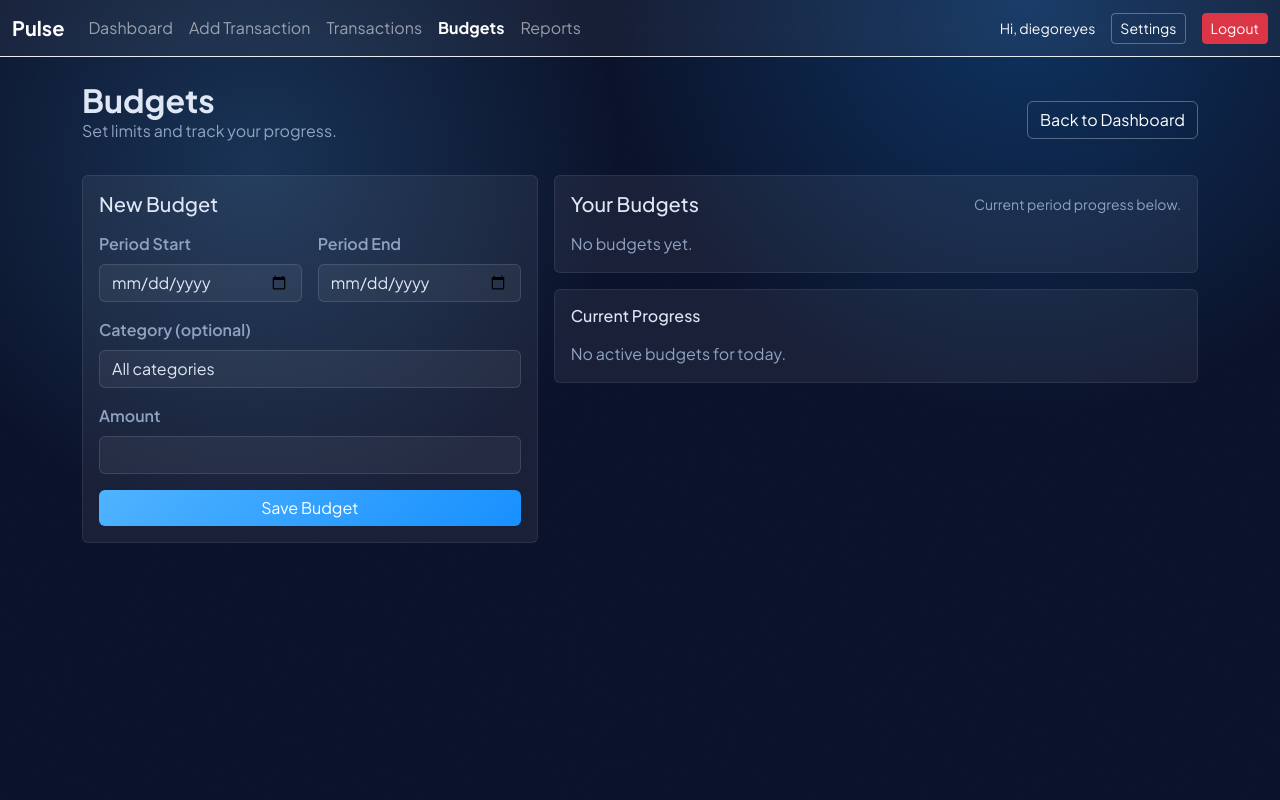
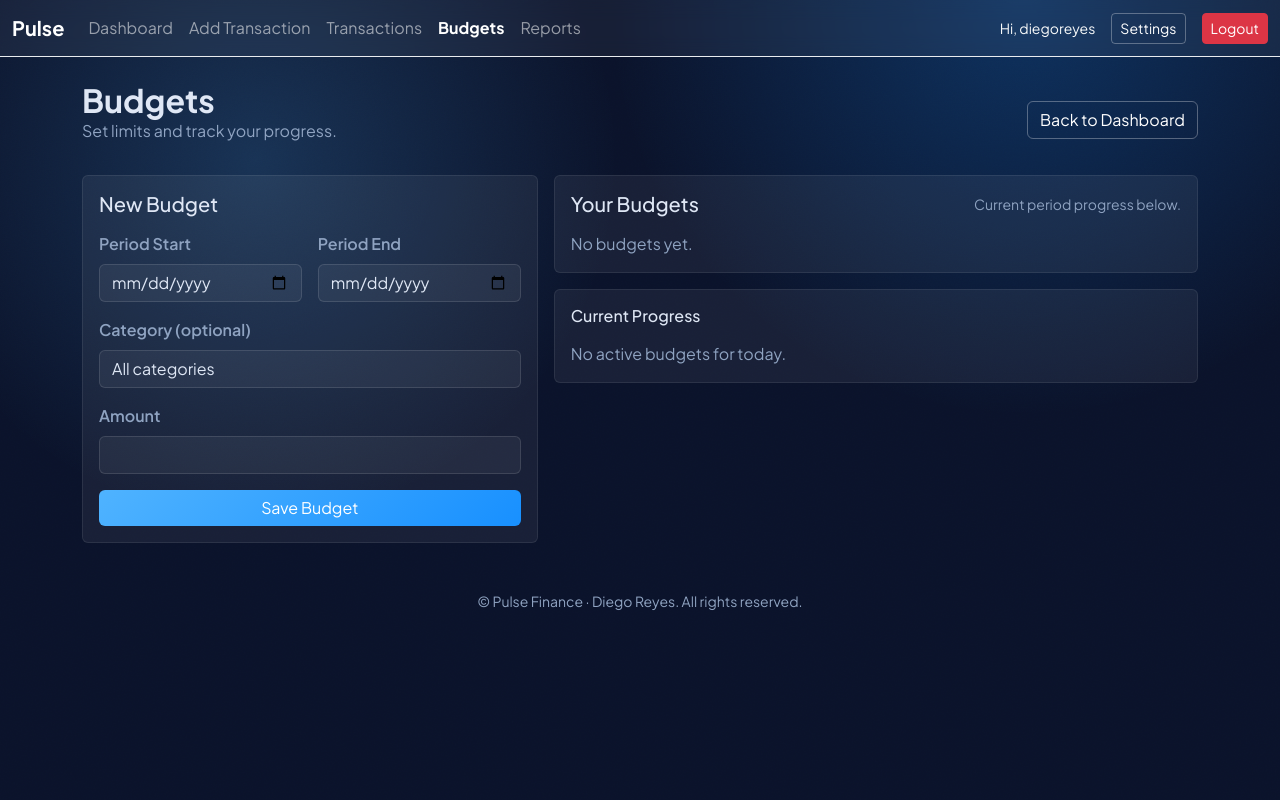
Before and after one commit to dreyesliranzo/financeApp, a Flask app: page /budgets in a window 1280 px wide. Run offline with Flask 3, Linux system fonts and the light colour scheme; a user stored in the database is signed in.

Commit message:
Add footer copyright for Pulse Finance by Diego Reyes

```diff
--- a/templates/base.html
+++ b/templates/base.html
@@ -62,5 +62,9 @@
 <script src="https://cdn.jsdelivr.net/npm/bootstrap@5.3.3/dist/js/bootstrap.bundle.min.js"></script>
 <script src="https://cdn.jsdelivr.net/npm/chart.js@4.4.1/dist/chart.umd.min.js"></script>
 {% block scripts %}{% endblock %}
+
+<footer class="text-center text-secondary small py-4">
+    © {{ now().year if now else '' }} Pulse Finance · Diego Reyes. All rights reserved.
+</footer>
 </body>
 </html>
```
